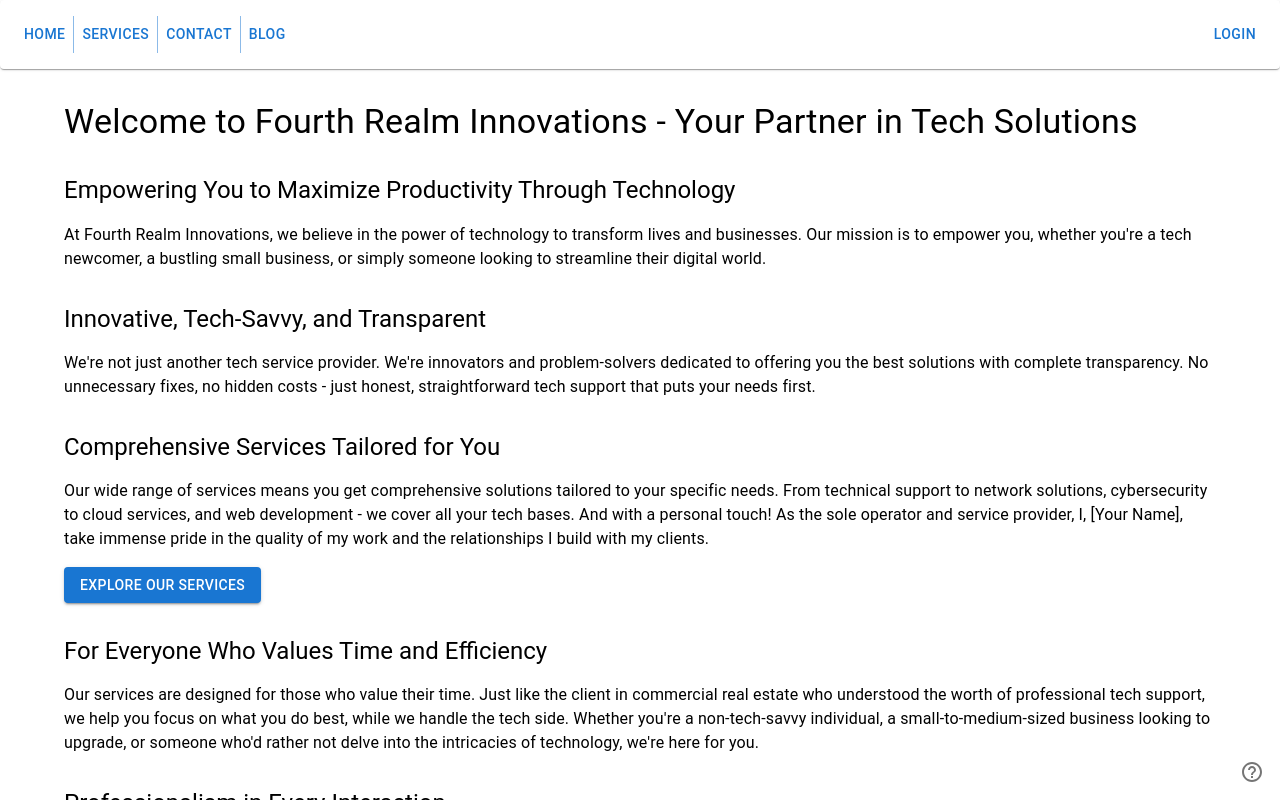
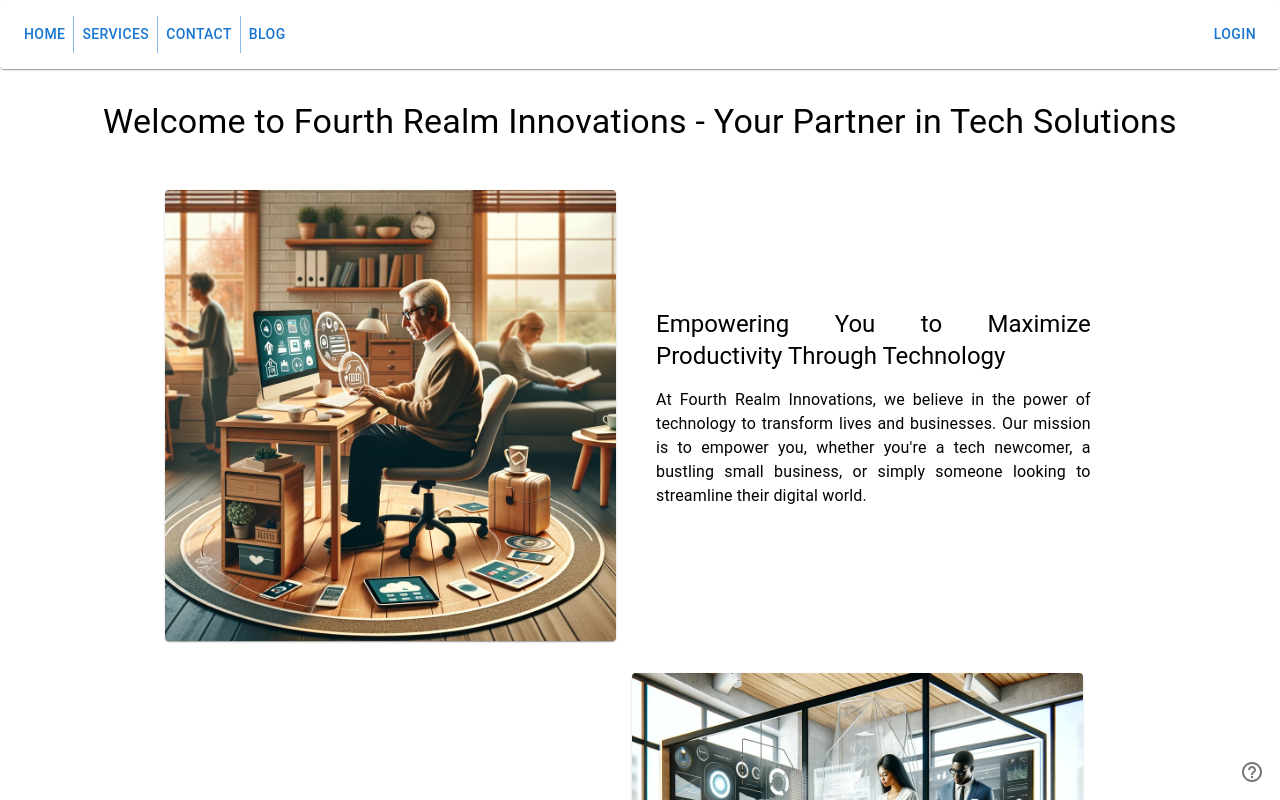
Before and after one commit to jdpasternak/fourth-realm-innovations, a React (Create React App) app: page / in a window 1280 px wide. Shown: the top 800 px of the page. Built offline with nearby package versions, Linux system fonts and the light colour scheme.

Commit message:
updates homepage to include images, reformats container

```diff
--- a/src/components/HomePage.js
+++ b/src/components/HomePage.js
@@ -1,7 +1,6 @@
-import React, { useContext, useEffect, useState } from "react";
-import { Box, Typography, Button } from "@mui/material";
+import React, { useEffect, useState } from "react";
+import { Box, Typography, Button, Container, Paper, Grid } from "@mui/material";
 import { data } from "../static.js";
-import ApplicationContext from "../Context.js";
 import { Link } from "react-router-dom";
 
 const useHomePageData = () => {
@@ -15,19 +14,38 @@ const useHomePageData = () => {
   return homePageData;
 };
 
-const HomePageSection = React.memo(({ section }) => {
-  const handleSetCurrentPage = (component) => {
-    window.scrollTo(0, 0);
-    setCurrentPage(() => component);
+const HomePageSection = React.memo(({ section, i }) => {
+  const ImageGridItem = ({ section, reverse }) => {
+    return (
+      <Grid
+        item
+        lg={5}
+        sx={{ display: "flex", justifyContent: "center", mr: { xs: 0, lg: 2 } }}
+      >
+        <Paper
+          component={"img"}
+          src={`/img/${section.title.replace("?", "")}.png`}
+          sx={{ maxWidth: "100%", mr: { xs: 0, lg: 2 } }}
+        />
+      </Grid>
+    );
   };
 
-  const { setCurrentPage } = useContext(ApplicationContext);
+  const TextGridItem = ({ section, reverse }) => {
     return (
-    <Box sx={{ my: 4 }}>
-      <Typography variant="h5" sx={{ mb: 2 }}>
+      <Grid item lg={5} sx={{ display: "flex", alignItems: "center" }}>
+        <Box
+          sx={{
+            display: "flex",
+            justifyContent: "center",
+            flexDirection: "column",
+            mr: { xs: 0, lg: 2 },
+          }}
+        >
+          <Typography variant="h5" sx={{ mb: 2, textAlign: "justify" }}>
             {section.title}
           </Typography>
-      <Typography variant="body1" sx={{ mb: 2 }}>
+          <Typography variant="body1" sx={{ mb: 2, textAlign: "justify" }}>
             {section.content}
           </Typography>
           {section.button && (
@@ -42,6 +60,35 @@ const HomePageSection = React.memo(({ section }) => {
             </Button>
           )}
         </Box>
+      </Grid>
+    );
+  };
+  return (
+    // <Box sx={{ my: 4, display: "flex" }}>
+    <Grid
+      container
+      spacing={2}
+      sx={{
+        my: 2,
+        display: "flex",
+        justifyContent: "center",
+        flexDirection: { lg: "row", xs: i % 2 === 0 ? "row" : "row-reverse" },
+      }}
+    >
+      {i % 2 === 0 ? (
+        <>
+          <ImageGridItem section={section} />
+          <TextGridItem section={section} />
+        </>
+      ) : (
+        <>
+          <TextGridItem section={section} reverse />
+          <ImageGridItem section={section} reverse />
+        </>
+      )}
+    </Grid>
+
+    // </Box>
   );
 });
 
@@ -53,26 +100,27 @@ const HomePage = () => {
   }
 
   return (
-    <>
+    <Container>
       {!homePageData ? (
         <Typography variant={"h5"}>Loading...</Typography>
       ) : (
         <Box>
           <Box sx={{ my: 4 }}>
-            <Typography variant="h4" gutterBottom>
+            <Typography variant="h4" gutterBottom textAlign={"center"}>
               {homePageData.heading}
             </Typography>
           </Box>
 
-          {homePageData.sections.map((section) => (
+          {homePageData.sections.map((section, i) => (
             <HomePageSection
               key={section.id || section.title}
               section={section}
+              i={i}
             />
           ))}
         </Box>
       )}
-    </>
+    </Container>
   );
 };
 
```
Lines whose indentation alone changed are shown as unchanged.
